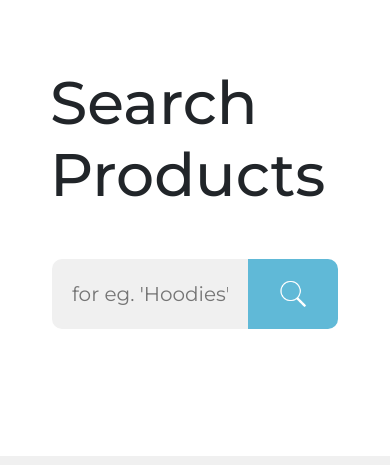
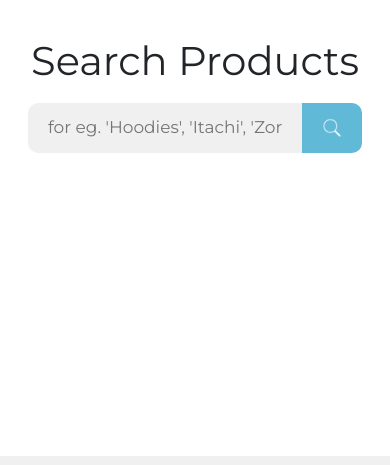
Before and after one commit to prathmesh-ka-github/DripAnime, a plain HTML site: page search.html in a window 390 px wide. Shown: the part 143-608 px from the top of the page. Drawn offline with nearby package versions, Linux system fonts and the light colour scheme.

Commit message:
added hovers on search items and other minor fixes

```diff
--- a/css/search.css
+++ b/css/search.css
@@ -55,7 +55,51 @@ form {
 .product-image img{
     width: 400px;
     border-radius: 20px;
+    transition: translate 500ms;
+}
+.plate:hover .product-image img{
+    translate: -20px -10px;
 }
 .hide {
     display: none;
 }
+@media only screen and (max-width:900px){
+    .searchbar-container{
+        padding: 20px;
+    }
+    .searchbar-container h1{
+        font-weight: 400;
+        font-size: 40px;
+    }
+    .searchbar-container input{
+        height: 10px;
+        width: 60vw;
+        font-size: 17px;
+    }
+    form {
+        margin-top: 10px;
+    }
+    .search-btn{
+        height: 50px;
+        padding: 0px 20px;
+        display: flex;
+        justify-content: center;
+        align-items: center;
+    }
+    .searchbar-container img{
+        width: 20px;
+        height: auto;
+        padding: 0;
+    }
+    .name {
+        font-size: 25px;
+    }
+    .plate {
+        padding: 20px;
+        width: 380px;
+    }
+    .product-image img{
+        width: 320px;
+        border-radius: 20px;
+    }
+}
```
Also changed, not shown: apparels.html (+1 -1 lines).
